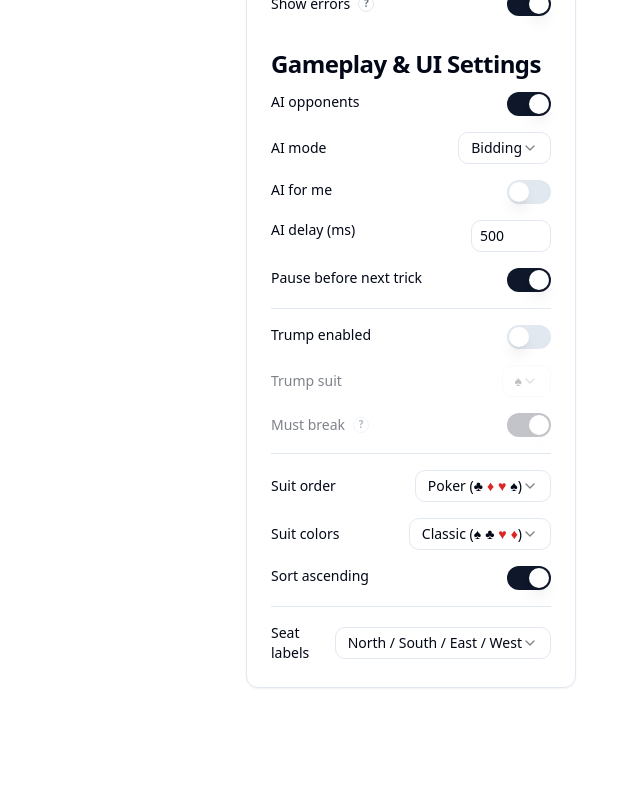
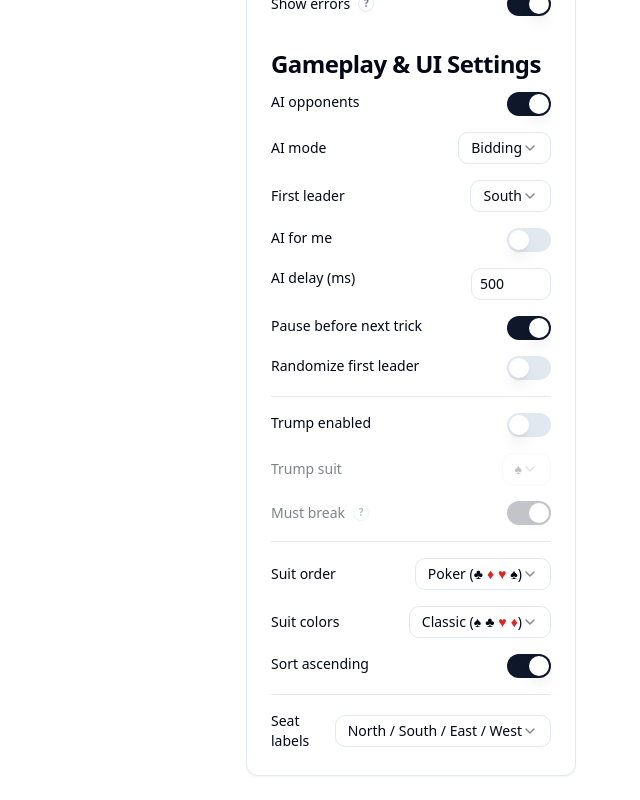
Before and after one commit to gsingh93/trick-taking-trainer, a React (Vite) app: page / in a window 1280 px wide. Shown: the part 1538-2338 px from the top of the page, without its empty margins (640-1280 px from the left). Before the commit the page ends 2250 px from the top, so only its background shows below. Built offline with nearby package versions, Linux system fonts and the light colour scheme; the HTML template or start-up script is replaced by a standard one.

Commit message:
Add configurable first leader/bidder setting

```diff
--- a/src/App.tsx
+++ b/src/App.tsx
@@ -101,6 +101,8 @@ type Settings = {
   pauseBeforeNextTrick: boolean;
   aiPlayMe: boolean;
   seatLabelMode: "relative" | "compass";
+  firstSeat: Seat;
+  firstSeatRandom: boolean;
   winIntentPromptEnabled: boolean;
   winIntentWarnTrump: boolean;
   winIntentWarnHonorsOnly: boolean;
@@ -154,6 +156,12 @@ function loadSettings(): Partial<Settings> {
     if (typeof data.aiPlayMe === "boolean") next.aiPlayMe = data.aiPlayMe;
     if (data.seatLabelMode === "relative" || data.seatLabelMode === "compass") {
       next.seatLabelMode = data.seatLabelMode;
+    }
+    if (typeof data.firstSeat === "string" && SEATS.includes(data.firstSeat as Seat)) {
+      next.firstSeat = data.firstSeat as Seat;
+    }
+    if (typeof data.firstSeatRandom === "boolean") {
+      next.firstSeatRandom = data.firstSeatRandom;
     }
     if (typeof data.winIntentPromptEnabled === "boolean") {
       next.winIntentPromptEnabled = data.winIntentPromptEnabled;
@@ -231,10 +239,17 @@ function createVoidSelections(): VoidSelections {
   return { Left: false, Across: false, Right: false };
 }
 
+function pickFirstSeat(preferred: Seat, randomize: boolean): Seat {
+  if (!randomize) return preferred;
+  return SEATS[Math.floor(Math.random() * SEATS.length)];
+}
 
 export default function App() {
   const initialSettings = useMemo(() => loadSettings(), []);
   const initialSeed = initialSettings.dealSeed ?? Math.floor(Math.random() * 1_000_000_000);
+  const initialFirstSeat = initialSettings.firstSeat ?? "Me";
+  const initialFirstSeatRandom = initialSettings.firstSeatRandom ?? false;
+  const initialPickedSeat = pickFirstSeat(initialFirstSeat, initialFirstSeatRandom);
 
   const [modeOpenHandVerify, setModeOpenHandVerify] = useState(
     () => initialSettings.modeOpenHandVerify ?? false
@@ -306,6 +321,14 @@ export default function App() {
   const [seatLabelMode, setSeatLabelMode] = useState<"relative" | "compass">(
     () => initialSettings.seatLabelMode ?? "compass"
   );
+  const [firstSeat, setFirstSeat] = useState<Seat>(() => initialPickedSeat);
+  const [firstSeatPreference, setFirstSeatPreference] = useState<Seat>(() => initialFirstSeat);
+  const [firstSeatRandom, setFirstSeatRandom] = useState(() => initialFirstSeatRandom);
+  const firstSeatConfigRef = useRef({
+    preference: initialFirstSeat,
+    random: initialFirstSeatRandom,
+    dealSeed: initialSeed,
+  });
   const [awaitContinue, setAwaitContinue] = useState(false);
 
   const [trump, setTrump] = useState<TrumpConfig>(() => {
@@ -321,7 +344,16 @@ export default function App() {
   const [dealSeed, setDealSeed] = useState(() => initialSeed);
   const [seedInput, setSeedInput] = useState(() => initialSettings.seedInput ?? String(initialSeed));
   const [seedError, setSeedError] = useState<string | null>(null);
-  const [game, setGame] = useState<GameState>(() => initGameState(initialSeed));
+  const [game, setGame] = useState<GameState>(() => {
+    const base = initGameState(initialSeed);
+    return {
+      ...base,
+      leader: initialPickedSeat,
+      turn: initialPickedSeat,
+      trickStartLeader: initialPickedSeat,
+      trickStartTurn: initialPickedSeat,
+    };
+  });
   const [viewedTrickIndex, setViewedTrickIndex] = useState<number | null>(null);
   const [viewedTrickStep, setViewedTrickStep] = useState(0);
   const [historyPlaying, setHistoryPlaying] = useState(false);
@@ -369,6 +401,7 @@ export default function App() {
   const activeAiMode = handInProgress ? aiModeLocked : aiMode;
   const biddingActive = activeAiMode === "bidding";
   const biddingComplete = !biddingActive || (bidState && isBiddingComplete(bidState));
+  const firstSeatLocked = biddingActive ? !!biddingComplete : handInProgress;
   const bidResults = useMemo(() => {
     if (!bidState || !biddingComplete) return null;
     return evaluateExactBids(bidState.bids, tricksWon);
@@ -457,6 +490,8 @@ export default function App() {
       pauseBeforeNextTrick,
       aiPlayMe,
       seatLabelMode,
+      firstSeat: firstSeatPreference,
+      firstSeatRandom,
       winIntentPromptEnabled,
       winIntentWarnTrump,
       winIntentWarnHonorsOnly,
@@ -490,6 +525,8 @@ export default function App() {
     pauseBeforeNextTrick,
     aiPlayMe,
     seatLabelMode,
+    firstSeatPreference,
+    firstSeatRandom,
     winIntentPromptEnabled,
     winIntentWarnTrump,
     winIntentWarnHonorsOnly,
@@ -549,12 +586,58 @@ export default function App() {
 
   useEffect(() => {
     if (biddingActive) {
-      setBidState((prev) => prev ?? initBidState("Me"));
+      setBidState((prev) => prev ?? initBidState(firstSeat));
       setBidInput("0");
     } else if (bidState) {
       setBidState(null);
     }
-  }, [biddingActive, bidState]);
+  }, [biddingActive, bidState, firstSeat]);
+
+  useEffect(() => {
+    if (firstSeatLocked) return;
+    const prevConfig = firstSeatConfigRef.current;
+    const configChanged =
+      prevConfig.preference !== firstSeatPreference ||
+      prevConfig.random !== firstSeatRandom ||
+      prevConfig.dealSeed !== dealSeed;
+    let nextSeat = firstSeat;
+    if (firstSeatRandom) {
+      nextSeat = configChanged ? pickFirstSeat(firstSeatPreference, true) : firstSeat;
+    } else {
+      nextSeat = firstSeatPreference;
+    }
+    setFirstSeat(nextSeat);
+    if (!handInProgress && trick.length === 0) {
+      setGame((g) => ({
+        ...g,
+        leader: nextSeat,
+        turn: nextSeat,
+        trickStartLeader: nextSeat,
+        trickStartTurn: nextSeat,
+      }));
+    }
+    if (biddingActive && bidState && !biddingComplete && configChanged) {
+      // Changing the first bidder mid-bidding restarts the bidding sequence.
+      setBidState(initBidState(nextSeat));
+      setBidInput("0");
+    }
+    firstSeatConfigRef.current = {
+      preference: firstSeatPreference,
+      random: firstSeatRandom,
+      dealSeed,
+    };
+  }, [
+    firstSeatPreference,
+    firstSeatRandom,
+    dealSeed,
+    firstSeat,
+    firstSeatLocked,
+    handInProgress,
+    trick.length,
+    biddingActive,
+    biddingComplete,
+    bidState,
+  ]);
 
   useEffect(() => {
     if (viewedTrickIndex != null && viewedTrickIndex >= trickHistory.length) {
@@ -681,13 +764,22 @@ export default function App() {
 
   function resetForDeal(seed: number) {
     cancelResolveTimer();
+    const nextSeat = pickFirstSeat(firstSeatPreference, firstSeatRandom);
     setDealSeed(seed);
     setSeedInput(String(seed));
-    setGame(initGameState(seed));
+    setFirstSeat(nextSeat);
+    const base = initGameState(seed);
+    setGame({
+      ...base,
+      leader: nextSeat,
+      turn: nextSeat,
+      trickStartLeader: nextSeat,
+      trickStartTurn: nextSeat,
+    });
     setViewedTrickIndex(null);
     setViewedTrickStep(0);
     setHistoryPlaying(false);
-    setBidState(aiMode === "bidding" ? initBidState("Me") : null);
+    setBidState(aiMode === "bidding" ? initBidState(nextSeat) : null);
     setBidInput("0");
     resetWinIntentPrompt();
     resetVoidPrompt();
@@ -1171,7 +1263,17 @@ export default function App() {
 
   const renderBidPrompt = () => {
     if (!biddingActive || !bidState) return null;
-    if (currentBidder(bidState) !== "Me" || isBiddingComplete(bidState)) return null;
+    if (isBiddingComplete(bidState)) return null;
+    const bidder = currentBidder(bidState);
+    if (bidder !== "Me") {
+      return (
+        <div className="absolute inset-0 flex items-center justify-center rounded-xl bg-black/40">
+          <div className="w-[200px] rounded-lg border bg-card px-3 py-3 text-sm shadow-lg">
+            <div className="text-sm font-medium">Waiting for other bids</div>
+          </div>
+        </div>
+      );
+    }
     return (
       <div className="absolute inset-0 flex items-center justify-center rounded-xl bg-black/40">
         <div className="w-[170px] space-y-3 rounded-lg border bg-card px-3 py-3 text-sm shadow-lg">
@@ -1526,6 +1628,11 @@ export default function App() {
       pauseBeforeNextTrick={pauseBeforeNextTrick}
       setPauseBeforeNextTrick={setPauseBeforeNextTrick}
       handInProgress={handInProgress}
+      firstSeat={firstSeatPreference}
+      setFirstSeat={setFirstSeatPreference}
+      firstSeatRandom={firstSeatRandom}
+      setFirstSeatRandom={setFirstSeatRandom}
+      firstSeatLocked={firstSeatLocked}
       trump={trump}
       setTrump={setTrump}
       suitOrderMode={suitOrderMode}
@@ -1536,6 +1643,7 @@ export default function App() {
       setSortAscending={setSortAscending}
       seatLabelMode={seatLabelMode}
       setSeatLabelMode={setSeatLabelMode}
+      seatLabels={seatLabels}
       suits={SUITS}
     />
   );
--- a/src/components/SettingsCard.tsx
+++ b/src/components/SettingsCard.tsx
@@ -1,5 +1,5 @@
 import type { Dispatch, ReactNode, SetStateAction } from "react";
-import type { Rank, Suit, TrumpConfig } from "@/engine/types";
+import type { Rank, Seat, Suit, TrumpConfig } from "@/engine/types";
 import { Card, CardContent, CardHeader, CardTitle } from "@/components/ui/card";
 import { Switch } from "@/components/ui/switch";
 import { Separator } from "@/components/ui/separator";
@@ -146,6 +146,11 @@ type SettingsCardProps = {
   pauseBeforeNextTrick: boolean;
   setPauseBeforeNextTrick: (value: boolean) => void;
   handInProgress: boolean;
+  firstSeat: Seat;
+  setFirstSeat: (value: Seat) => void;
+  firstSeatRandom: boolean;
+  setFirstSeatRandom: (value: boolean) => void;
+  firstSeatLocked: boolean;
   trump: TrumpConfig;
   setTrump: Dispatch<SetStateAction<TrumpConfig>>;
   suitOrderMode: "bridge" | "poker";
@@ -156,6 +161,7 @@ type SettingsCardProps = {
   setSortAscending: (value: boolean) => void;
   seatLabelMode: "relative" | "compass";
   setSeatLabelMode: (value: "relative" | "compass") => void;
+  seatLabels: Record<Seat, string>;
   suits: Suit[];
 };
 
@@ -200,6 +206,11 @@ export function SettingsCard(props: SettingsCardProps) {
     pauseBeforeNextTrick,
     setPauseBeforeNextTrick,
     handInProgress,
+    firstSeat,
+    setFirstSeat,
+    firstSeatRandom,
+    setFirstSeatRandom,
+    firstSeatLocked,
     trump,
     setTrump,
     suitOrderMode,
@@ -210,6 +221,7 @@ export function SettingsCard(props: SettingsCardProps) {
     setSortAscending,
     seatLabelMode,
     setSeatLabelMode,
+    seatLabels,
     suits,
   } = props;
 
@@ -403,6 +415,14 @@ export function SettingsCard(props: SettingsCardProps) {
         checked: pauseBeforeNextTrick,
         onCheckedChange: setPauseBeforeNextTrick,
       },
+      {
+        key: "first-seat-random",
+        label: "Randomize first leader",
+        checked: firstSeatRandom,
+        onCheckedChange: setFirstSeatRandom,
+        disabled: firstSeatLocked,
+        className: firstSeatLocked ? "opacity-50" : "",
+      },
     ] satisfies SwitchRow[],
     aiSelects: [
       {
@@ -421,6 +441,28 @@ export function SettingsCard(props: SettingsCardProps) {
             <SelectContent>
               <SelectItem value="random">Random</SelectItem>
               <SelectItem value="bidding">Bidding</SelectItem>
+            </SelectContent>
+          </Select>
+        ),
+      },
+      {
+        key: "first-seat",
+        label: "First leader",
+        className: firstSeatLocked || firstSeatRandom ? "opacity-50" : "",
+        select: (
+          <Select
+            value={firstSeat}
+            onValueChange={(v) => setFirstSeat(v as Seat)}
+            disabled={firstSeatLocked || firstSeatRandom}
+          >
+            <SelectTrigger className="h-8">
+              <SelectValue />
+            </SelectTrigger>
+            <SelectContent>
+              <SelectItem value="Me">{seatLabels.Me}</SelectItem>
+              <SelectItem value="Left">{seatLabels.Left}</SelectItem>
+              <SelectItem value="Across">{seatLabels.Across}</SelectItem>
+              <SelectItem value="Right">{seatLabels.Right}</SelectItem>
             </SelectContent>
           </Select>
         ),
```
